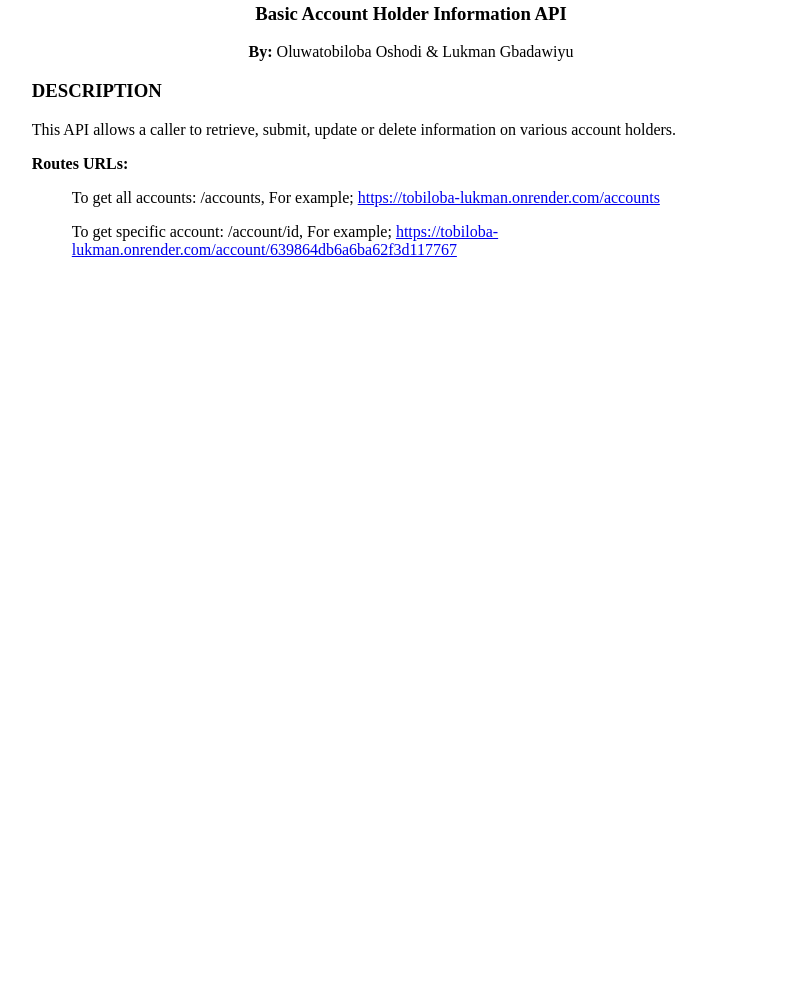
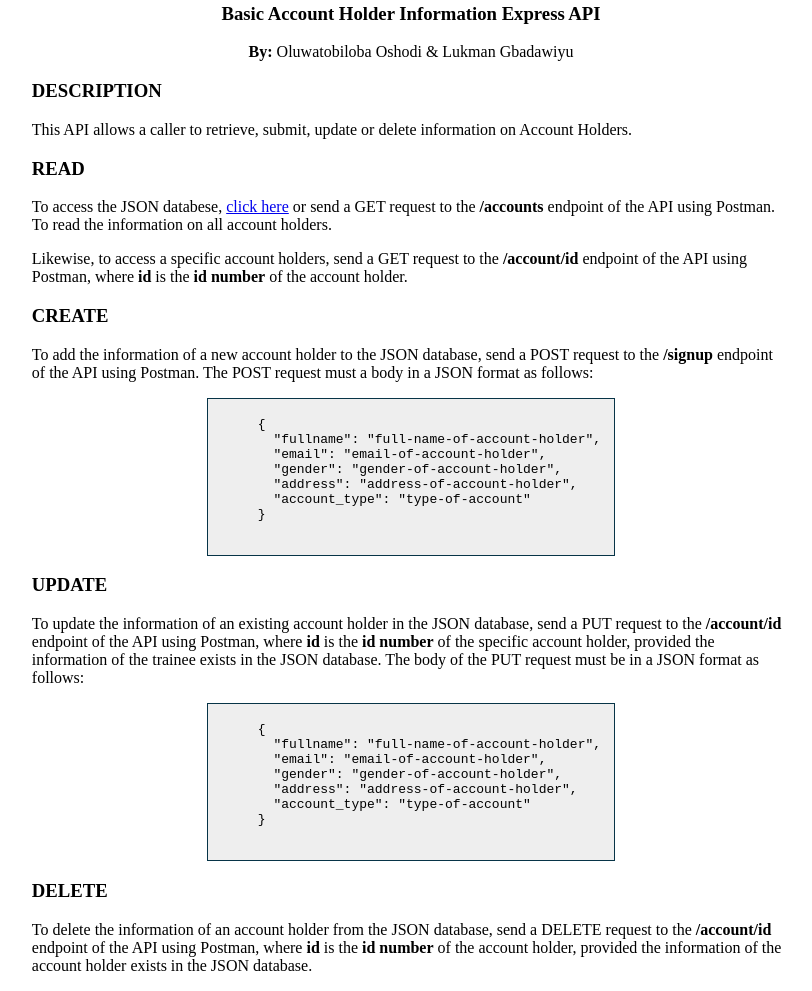
Before and after one commit to tobmag7/Node-Express-API, a website: page public/index.html in a window 1280 px wide. Shown: the part 146-1137 px from the top of the page, without its empty margins (229-1041 px from the left). Before the commit the page ends 800 px from the top, so only its background shows below. Drawn offline with Linux system fonts and the light colour scheme.

Commit message:
doc branch

```diff
--- a/public/index.html
+++ b/public/index.html
@@ -11,27 +11,55 @@
   <div style="text-align: center;">
     <h1>GTBank Tech Academy 8</h1><hr>
   <h2>Node.js/Express.js Assignment</h2>
-  <h3>Basic Account Holder Information API</h3>
+  <h3>Basic Account Holder Information Express API</h3>
   <p><B>By:</B> Oluwatobiloba Oshodi & Lukman Gbadawiyu</p>
   </div>
 
   <div style="margin: auto; width: 60%;">
     <h3>DESCRIPTION</h3>
-    <p>This API allows a caller to retrieve, submit, update or delete information on various account holders.</p>
-    <p><b>Routes URLs:</b></p>
-    <ul>
-        <p>To get all accounts: /accounts, For example;
-            <a href="https://tobiloba-lukman.onrender.com/accounts">https://tobiloba-lukman.onrender.com/accounts</a> </p>
+    <p>This API allows a caller to retrieve, submit, update or delete information on Account Holders.</p>
 
-        <p>To get specific account: /account/id, For example;
-            <a href="https://tobiloba-lukman.onrender.com/account/639864db6a6ba62f3d117767">https://tobiloba-lukman.onrender.com/account/639864db6a6ba62f3d117767</a> </p>
+    <h3>READ</h3>
+    <p>To access the JSON databese, <a href="https://tobiloba-lukman.onrender.com/acounts" target="_blank"_blank">click here</a>
+    or send a GET request to the <B>/accounts</B> endpoint of the API using Postman. To read the information on all account holders.
+    <p> Likewise, to access a specific account holders, send a GET request to the <b>/account/id</b> endpoint of the API using Postman,
+      where <B>id</B> is the <B>id number</B> of the account holder.</p>
+    <h3>CREATE</h3>
+    <p>To add the information of a new account holder to the JSON database, send a POST request to the <B>/signup</B> endpoint of the API using Postman.
+        The POST request must a body in a JSON format as follows:</p>
+    <pre style="margin: auto; background-color: #eee; border: 1px solid rgb(7, 52, 71); width: 400px; padding: 3px;">
+    <code>
+      {
+        "fullname": "full-name-of-account-holder",
+        "email": "email-of-account-holder",
+        "gender": "gender-of-account-holder",
+        "address": "address-of-account-holder",
+        "account_type": "type-of-account"
+      }
+    </code>
+    </pre>
 
+    <h3>UPDATE</h3>
+    <p>To update the information of an existing account holder in the JSON database, send a PUT request to the <B>/account/id</B> endpoint of the API using Postman,
+       where <B>id</B> is the <B>id number</B> of the specific account holder, provided the information of the trainee exists in the JSON database.
+       The body of the PUT request must be in a JSON format as follows:</p>
+    <pre style="margin: auto; background-color: #eee; border: 1px solid rgb(7, 52, 71); width: 400px; padding: 3px;">
+    <code>
+      {
+        "fullname": "full-name-of-account-holder",
+        "email": "email-of-account-holder",
+        "gender": "gender-of-account-holder",
+        "address": "address-of-account-holder",
+        "account_type": "type-of-account"
+      }
+    </code>
+    </pre>
 
-
-    </ul>
-
-
-
+    <h3>DELETE</h3>
+    <p>To delete the information of an account holder from the JSON database, send a DELETE request to the <B>/account/id</B> endpoint of the API using Postman,
+       where <B>id</B> is the <B>id number</B> of the account holder, provided the information of the account holder exists in the JSON database.</p>
   </div>
 </body>
 </html>
+</body>
+</html>
```
